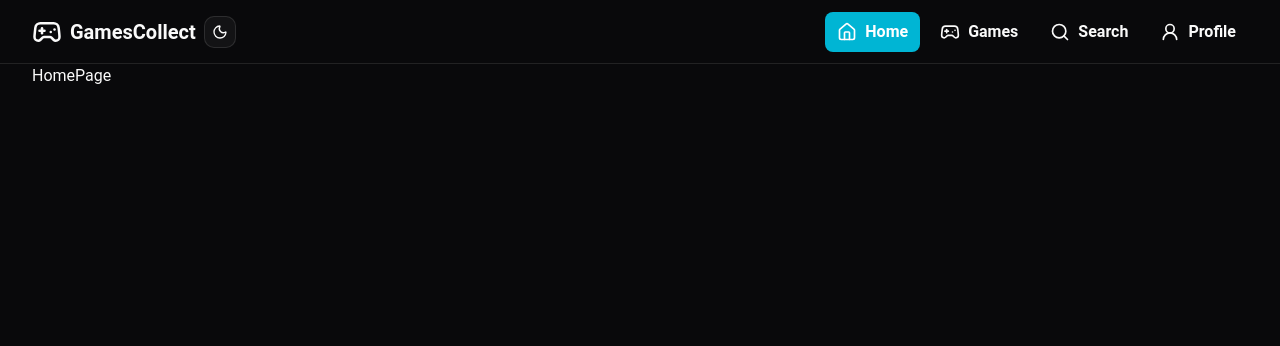
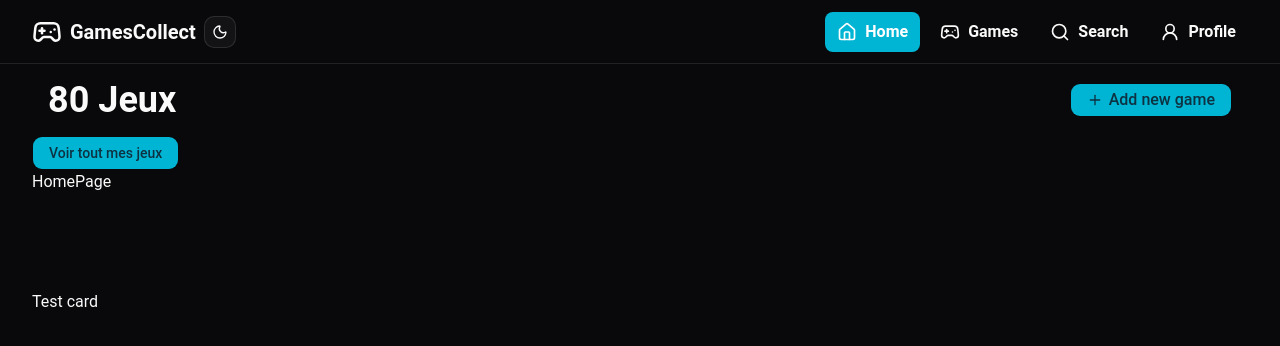
Before and after one commit to tomab23/GamesCollect, a React (Vite) app: page /home in a window 1280 px wide. Shown: the top 346 px of the page. Built offline with nearby package versions, Linux system fonts and the light colour scheme.

Commit message:
add header custom

```diff
--- /dev/null
+++ b/src/components/layout/Header.tsx
@@ -0,0 +1,22 @@
+import type { ReactNode } from "react";
+import { Button } from "../ui/button";
+import { useNavigate } from "react-router-dom";
+
+type Props = {
+  children: ReactNode;
+  isButton: boolean,
+  page: string,
+  nameButton: string,
+  title: string;
+};
+const Header = ({ isButton, title, nameButton, page, children }: Props) => {
+    const navigate = useNavigate();
+  return (
+    <div className="p-4 flex justify-between items-center">
+      <p className="text-4xl font-semibold">{title}</p>
+      {isButton && <Button className={"p-4 text-md"} onClick={() => navigate(page)}>{children} {nameButton}</Button>}
+    </div>
+  );
+};
+
+export default Header;
--- a/src/pages/GamesPage.tsx
+++ b/src/pages/GamesPage.tsx
@@ -1,6 +1,11 @@
+import Header from "@/components/layout/Header"
+
 const GamesPage = () => {
   return (
-    <div className="contenu">GamesPage</div>
+    <div className="contenu">
+      <Header children={undefined} isButton={false} page={""} nameButton={""} title={"My Games"} />
+      <p>GamesPage</p>
+    </div>
   )
 }
 
--- a/src/pages/HomePage.tsx
+++ b/src/pages/HomePage.tsx
@@ -1,8 +1,27 @@
+import Header from "@/components/layout/Header";
+import { Button } from "@/components/ui/button";
+import { Plus } from "lucide-react";
 
 const HomePage = () => {
   return (
-    <div className="contenu">HomePage</div>
-  )
-}
+    <div className="contenu">
+      <Header
+        title={80 + " Jeux"}
+        isButton={true}
+        page={"/gameForm"}
+        nameButton={"Add new game"}
+        children={<Plus />}
+      />
+      {/* <Button className={"p-4 text-md"}>Ajouter un jeu</Button>
+      </Header> */}
+      <Button className={"p-4"}>Voir tout mes jeux</Button>
+      <p>HomePage</p>
+<br /><br /><br /><br />
+      <div>
+        <p>Test card</p>
+      </div>
+    </div>
+  );
+};
 
-export default HomePage
+export default HomePage;
--- a/src/pages/ProfilePage.tsx
+++ b/src/pages/ProfilePage.tsx
@@ -1,7 +1,12 @@
+import Header from "@/components/layout/Header"
+import { Settings } from "lucide-react"
 
 const ProfilePage = () => {
   return (
-    <div className="contenu">ProfilePage</div>
+    <div className="contenu">
+      <Header isButton={true} page={"/settings"} nameButton={"Settings"} title={"My Profile"} children={<Settings />} />
+      <p>ProfilePage</p>
+    </div>
   )
 }
 
--- a/src/pages/SearchPage.tsx
+++ b/src/pages/SearchPage.tsx
@@ -1,6 +1,11 @@
+import Header from "@/components/layout/Header"
+
 const SearchPage = () => {
   return (
-    <div className="contenu">SearchPage</div>
+    <div className="contenu">
+      <Header children={undefined} isButton={false} page={""} nameButton={""} title={"Search"} />
+      <p>SearchPage</p>
+      </div>
   )
 }
 
--- a/src/routes/RouterApp.tsx
+++ b/src/routes/RouterApp.tsx
@@ -1,5 +1,5 @@
 import LayoutWithNavbar from "@/components/layout/LayoutWithNavbar";
-import AuthPage from "@/pages/AuthPage";
+import AuthPage from "@/pages/auth/AuthPage";
 import GamesPage from "@/pages/GamesPage";
 import HomePage from "@/pages/HomePage";
 import ProfilePage from "@/pages/ProfilePage";
```
